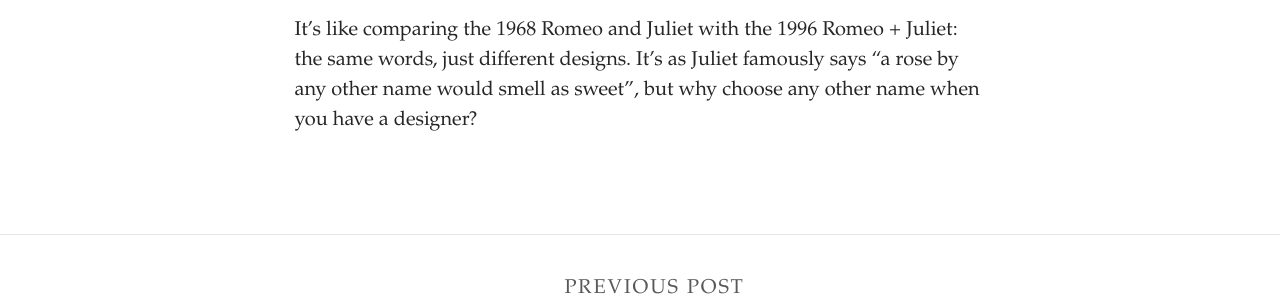
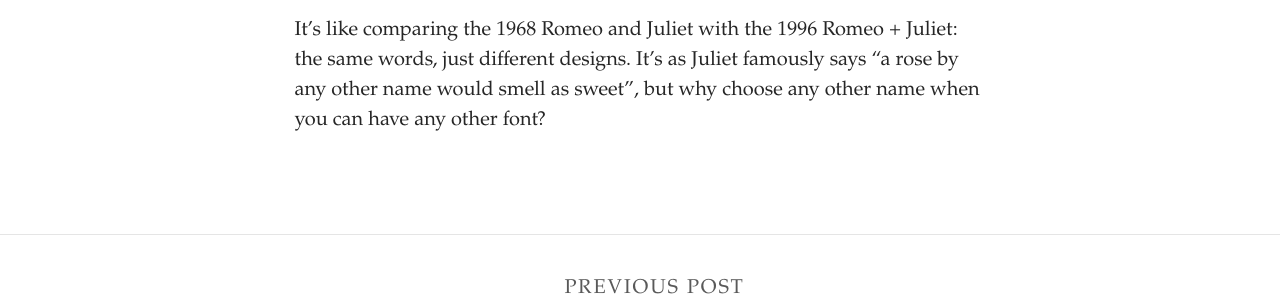
Before and after one commit to Emmalucyp/typography, a Jekyll site: the page built from _posts/2021-10-12-whats-in-a-name-how-companies-with-the-same-name-differentiate-to-suit-their-product.md, in a window 1280 px wide and 900 px high, scrolled down 2448 px. Shown: the part 457-757 px from the top of the window. Built offline with Jekyll 4.4.1, drawn with Linux system fonts in a browser that asks for light colours; some web fonts are replaced.

Commit message:
Update Post “2021-10-12-whats-in-a-name-how-companies-with-the-same-name-differentiate-to-suit-their-product”

```diff
--- a/_posts/2021-10-12-whats-in-a-name-how-companies-with-the-same-name-differentiate-to-suit-their-product.md
+++ b/_posts/2021-10-12-whats-in-a-name-how-companies-with-the-same-name-differentiate-to-suit-their-product.md
@@ -23,4 +23,4 @@ Dove isn't the only brand twin that comes to mind. Apple. The first thing you mi
 
 ![](../uploads/untitled-design-1-.png)
 
-It's like comparing the 1968 Romeo and Juliet with the 1996 Romeo + Juliet: the same words, just different designs. It's as Juliet famously says "a rose by any other name would smell as sweet", but why choose any other name when you have a designer?
+It's like comparing the 1968 Romeo and Juliet with the 1996 Romeo + Juliet: the same words, just different designs. It's as Juliet famously says "a rose by any other name would smell as sweet", but why choose any other name when you can have any other font?
```
